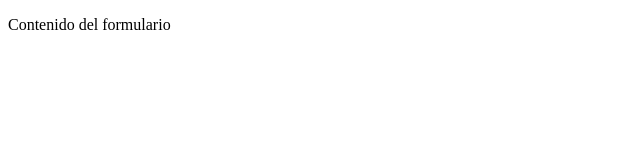
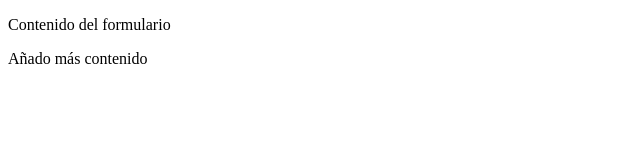
Before and after one commit to Samohe89/estrategiasRamificacion, a plain HTML site: page formulario.html in a window 1280 px wide. Shown: the whole page, without its empty margins (0-640 px from the left). Drawn offline with Linux system fonts and the light colour scheme.

Commit message:
Añado más contenido a formulario

```diff
--- a/formulario.html
+++ b/formulario.html
@@ -8,6 +8,7 @@
 <body>
     <form>
         <p>Contenido del formulario</p>
+        <p>Añado más contenido</p>
     </form>
 </body>
 </html>
```
